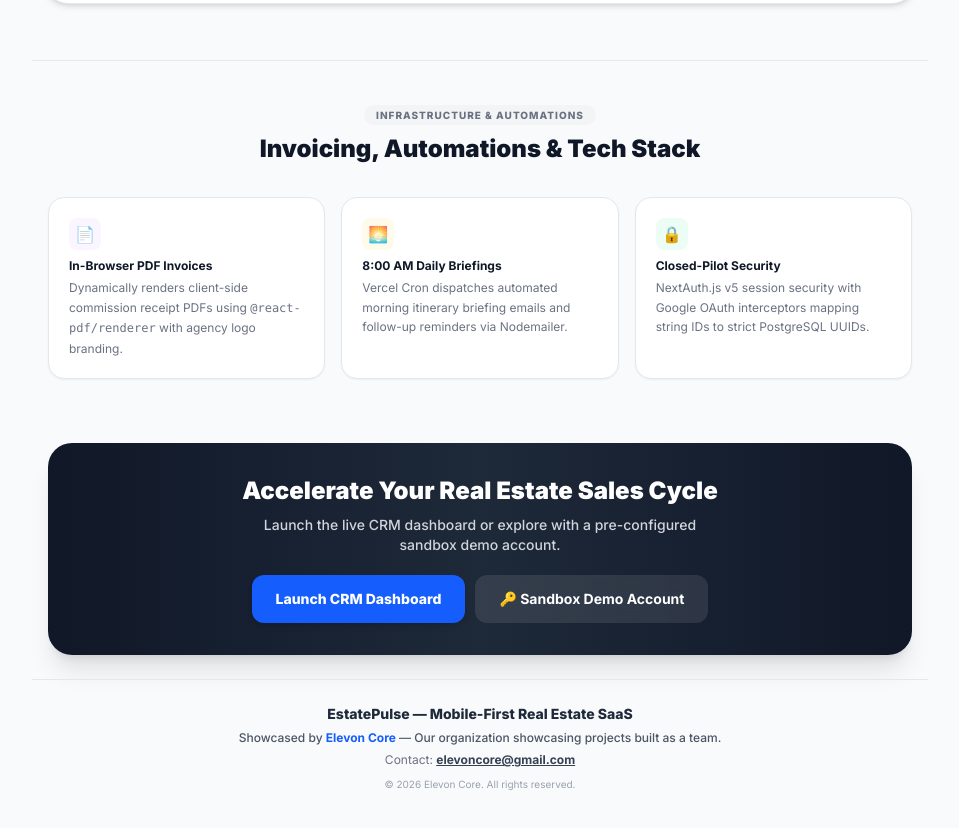
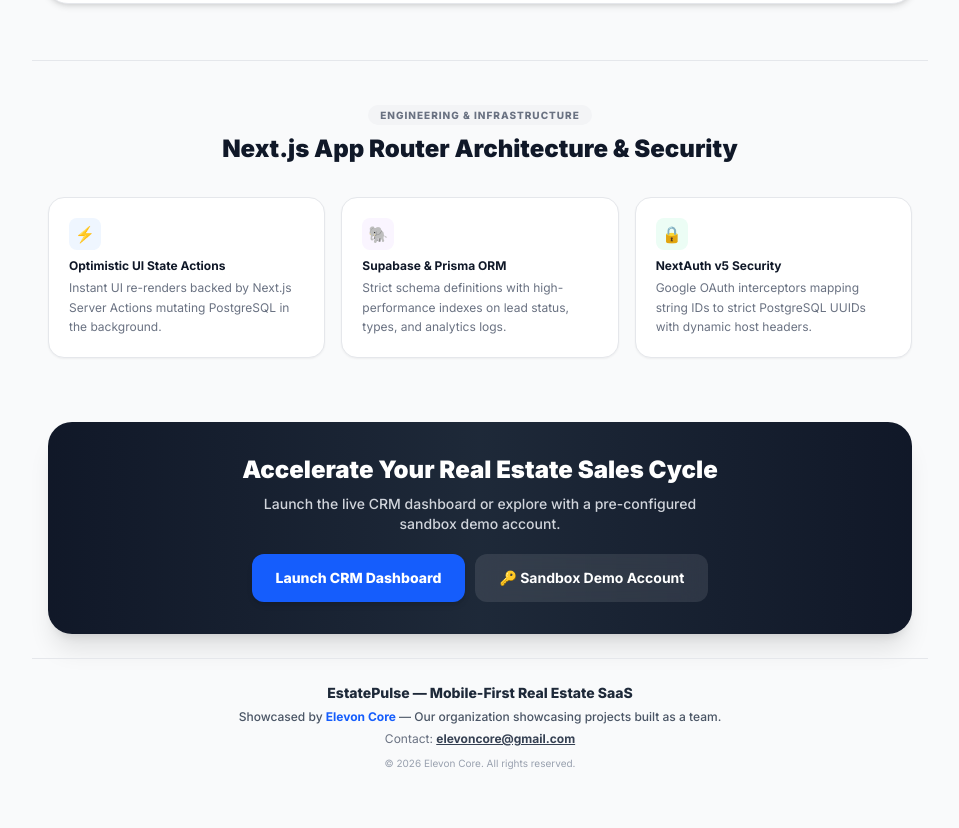
Before and after one commit to haider-kashan/real-estate-crm, a Next.js app: page / in a window 1280 px wide. Shown: the part 1659-2487 px from the top of the page, without its empty margins (160-1119 px from the left). Built offline with nearby package versions, Linux system fonts and the light colour scheme; no server answers.

Commit message:
feat: maintain full 9-feature lead retention suite on landing page with zero repetition

```diff
--- a/app/components/LandingPage.tsx
+++ b/app/components/LandingPage.tsx
@@ -777,35 +777,35 @@
         </div>
       </section>
 
-      {/* SECONDARY SHOWCASE: INVOICING, AUTOMATIONS & TECH */}
+      {/* SECONDARY SHOWCASE: HIGH-PERFORMANCE TECH & ARCHITECTURE (NO REPETITION OF TAB FEATURES) */}
       <section className="px-4 py-10 max-w-4xl mx-auto border-t border-gray-200 mt-6">
         <div className="text-center mb-8">
           <span className="text-[10px] font-extrabold text-gray-500 uppercase tracking-widest bg-gray-100 px-3 py-1 rounded-full">
-            Infrastructure & Automations
+            Engineering & Infrastructure
           </span>
           <h2 className="text-xl sm:text-2xl font-black text-gray-900 mt-2">
-            Invoicing, Automations & Tech Stack
+            Next.js App Router Architecture & Security
           </h2>
         </div>
 
         <div className="grid sm:grid-cols-3 gap-4">
           <div className="bg-white p-4 sm:p-5 rounded-2xl border border-gray-200 shadow-xs">
-            <div className="w-8 h-8 rounded-lg bg-purple-50 text-purple-600 flex items-center justify-center font-bold text-base mb-2">
-              📄
+            <div className="w-8 h-8 rounded-lg bg-blue-50 text-blue-600 flex items-center justify-center font-bold text-base mb-2">
+              ⚡
             </div>
-            <h3 className="font-bold text-gray-900 text-xs mb-1">In-Browser PDF Invoices</h3>
+            <h3 className="font-bold text-gray-900 text-xs mb-1">Optimistic UI State Actions</h3>
             <p className="text-xs text-gray-500 leading-relaxed">
-              Dynamically renders client-side commission receipt PDFs using <code>@react-pdf/renderer</code> with agency logo branding.
+              Instant UI re-renders backed by Next.js Server Actions mutating PostgreSQL in the background.
             </p>
           </div>
 
           <div className="bg-white p-4 sm:p-5 rounded-2xl border border-gray-200 shadow-xs">
-            <div className="w-8 h-8 rounded-lg bg-amber-50 text-amber-600 flex items-center justify-center font-bold text-base mb-2">
-              🌅
+            <div className="w-8 h-8 rounded-lg bg-purple-50 text-purple-600 flex items-center justify-center font-bold text-base mb-2">
+              🐘
             </div>
-            <h3 className="font-bold text-gray-900 text-xs mb-1">8:00 AM Daily Briefings</h3>
+            <h3 className="font-bold text-gray-900 text-xs mb-1">Supabase & Prisma ORM</h3>
             <p className="text-xs text-gray-500 leading-relaxed">
-              Vercel Cron dispatches automated morning itinerary briefing emails and follow-up reminders via Nodemailer.
+              Strict schema definitions with high-performance indexes on lead status, types, and analytics logs.
             </p>
           </div>
 
@@ -813,9 +813,9 @@
             <div className="w-8 h-8 rounded-lg bg-emerald-50 text-emerald-600 flex items-center justify-center font-bold text-base mb-2">
               🔒
             </div>
-            <h3 className="font-bold text-gray-900 text-xs mb-1">Closed-Pilot Security</h3>
+            <h3 className="font-bold text-gray-900 text-xs mb-1">NextAuth v5 Security</h3>
             <p className="text-xs text-gray-500 leading-relaxed">
-              NextAuth.js v5 session security with Google OAuth interceptors mapping string IDs to strict PostgreSQL UUIDs.
+              Google OAuth interceptors mapping string IDs to strict PostgreSQL UUIDs with dynamic host headers.
             </p>
           </div>
         </div>
```
